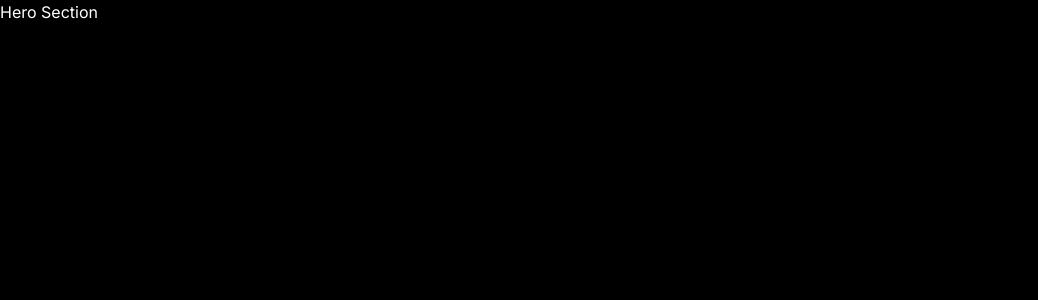
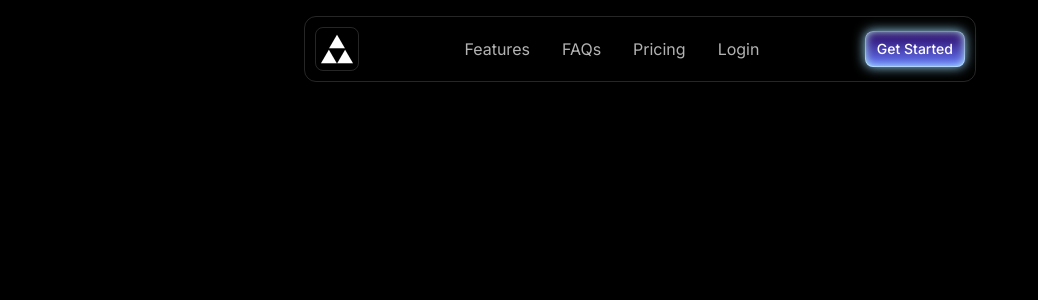
Before and after one commit to Vanshika-Dargan/htdib, a Next.js app: page / in a window 1280 px wide. Shown: the top 300 px of the page, without its empty margins (0-1038 px from the left). Built offline with nearby package versions, Linux system fonts and the light colour scheme.

Commit message:
navbar css added

```diff
--- a/src/app/page.tsx
+++ b/src/app/page.tsx
@@ -1,4 +1,10 @@
-import { Hero } from "@/pages/Hero"
+import { Hero } from "@/sections/Hero"
+import { Navbar } from "@/sections/Navbar";
 export default function Home(){
-  return <Hero />;
+  return (
+    <>
+    <Navbar />
+    <Hero />
+    </>
+  );
 }
--- /dev/null
+++ b/src/sections/Hero.tsx
@@ -0,0 +1,3 @@
+export const Hero = () => {
+    return <div></div>
+}
--- /dev/null
+++ b/src/sections/Navbar.tsx
@@ -0,0 +1,37 @@
+
+import Logo from '@/assets/logo.svg';
+import Menu from '@/assets/hamburger.svg'
+
+export const Navbar = () =>{
+    return (
+        <header className="py-4 border-b border-white/15 md:border-none">
+            <div className="container">
+            <div className="flex justify-between items-center md:border border-white/15 md:p-2.5 rounded-xl md:max-w-2xl md:mx-auto">
+                <div className="border h-11 w-11 border-white/15 rounded-lg flex justify-center items-center">
+                    <Logo className="w-8 h-8"/>
+                </div>
+                <div className="hidden md:block">
+                    <nav className="flex gap-8 text-small">
+                        <a className="text-white/70 hover:text-white transition" href='#'>Features</a>
+                        <a className="text-white/70 hover:text-white transition" href="#">FAQs</a>
+                        <a className="text-white/70 hover:text-white transition" href="#">Pricing</a>
+                        <a className="text-white/70 hover:text-white transition" href='#'>Login</a>
+                    </nav>
+                </div>
+                <div className="flex gap-4 items-center">
+                <button className="relative py-2 px-3 rounded-lg font-medium text-sm bg-gradient-to-b from-[#27005D] to-[#687EFF] shadow-[0px_0px_12px_#9EDDFF]">
+    <div className="absolute inset-0">
+        <div className="rounded-lg border border-white/20 absolute inset-0 [mask-image:linear-gradient(to_bottom,black,transparent)]"></div>
+        <div className="rounded-lg border absolute inset-0 border-white/40 [mask-image:linear-gradient(to_top,black,transparent)]"></div>
+        <div className="absolute inset-0 shadow-[inset_0_0_10px_#BEFFF7] rounded-lg"></div>
+    </div>
+    <span className="relative z-10">Get Started</span>
+</button>
+
+                    <Menu className="md:hidden"/>
+                </div>
+            </div>
+            </div>
+        </header>
+    )
+}
--- a/tailwind.config.ts
+++ b/tailwind.config.ts
@@ -2,7 +2,7 @@
 
 const config: Config = {
   content: [
-    "./src/pages/**/*.{js,ts,jsx,tsx,mdx}",
+    "./src/sections/**/*.{js,ts,jsx,tsx,mdx}",
     "./src/components/**/*.{js,ts,jsx,tsx,mdx}",
     "./src/app/**/*.{js,ts,jsx,tsx,mdx}",
   ],
```
Also changed, not shown: src/assets/hamburger.svg (added), src/assets/logo.svg (added).
